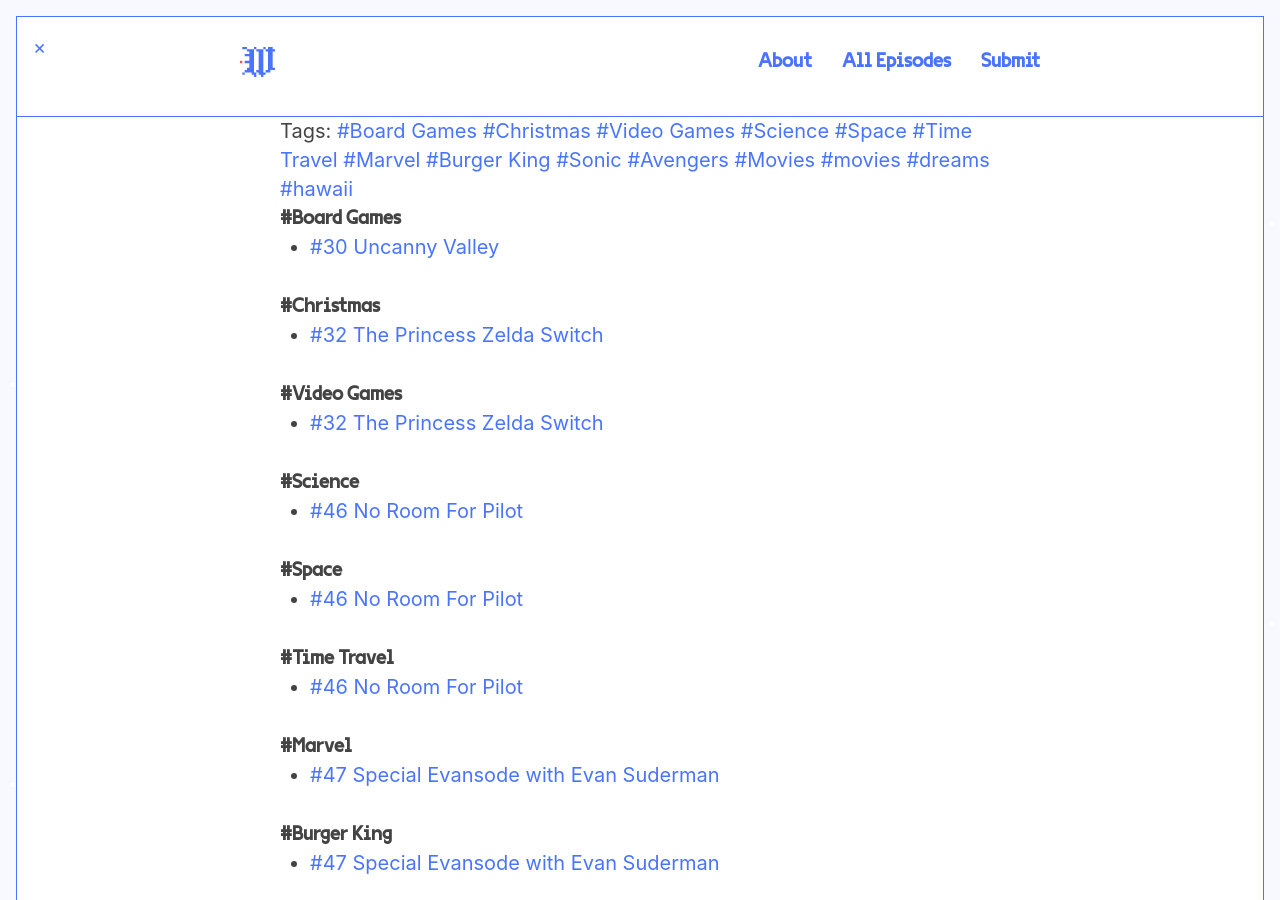
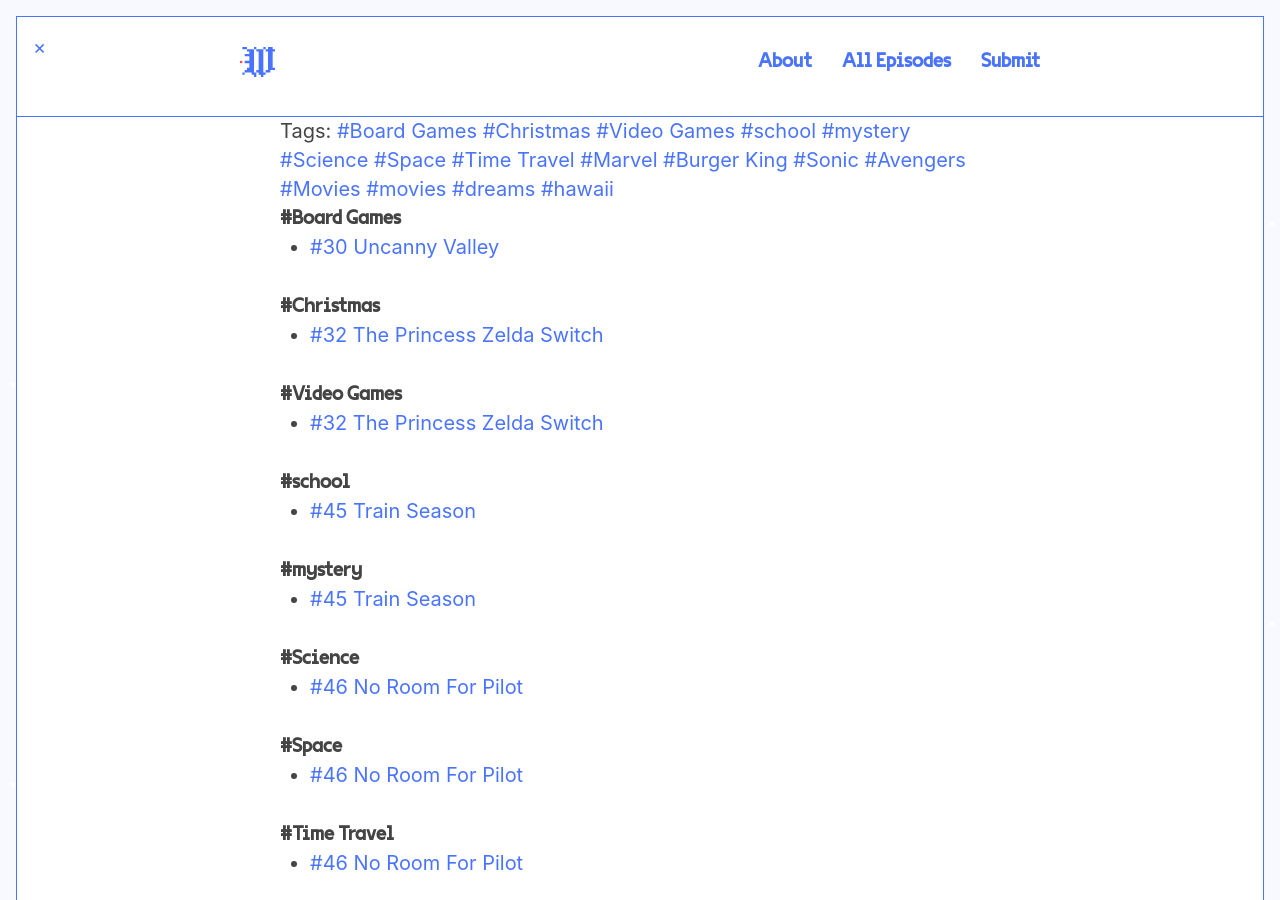
Before and after one commit to jondueck/whatevertown, a Jekyll site: the page built from tags.html, in a window 1280 px wide and 900 px high. Built offline with Jekyll 4.4.1, drawn with Linux system fonts in a browser that asks for light colours; some web fonts are replaced.

Commit message:
Updated Episode 45

```diff
--- a/_posts/2019-04-09-episode-45.markdown
+++ b/_posts/2019-04-09-episode-45.markdown
@@ -2,7 +2,13 @@
 title: "#45 Train Season"
 date: 2019-04-09 19:00:00 -05:00
 permalink: "/episode-45/"
+tags:
+- school
+- mystery
 author: Whatevertown
+season: 2
+episode_type: full
+episode: 45
 file: https://s3.ca-central-1.amazonaws.com/lodgment-remark-slipshod/e45.mp3
 file_itunes: https://s3.ca-central-1.amazonaws.com/lodgment-remark-slipshod/e45.m4a
 stitcher: 59969903
```
Also changed, not shown: other parts of _posts/2019-04-09-episode-45.markdown (+0 -3 lines).
